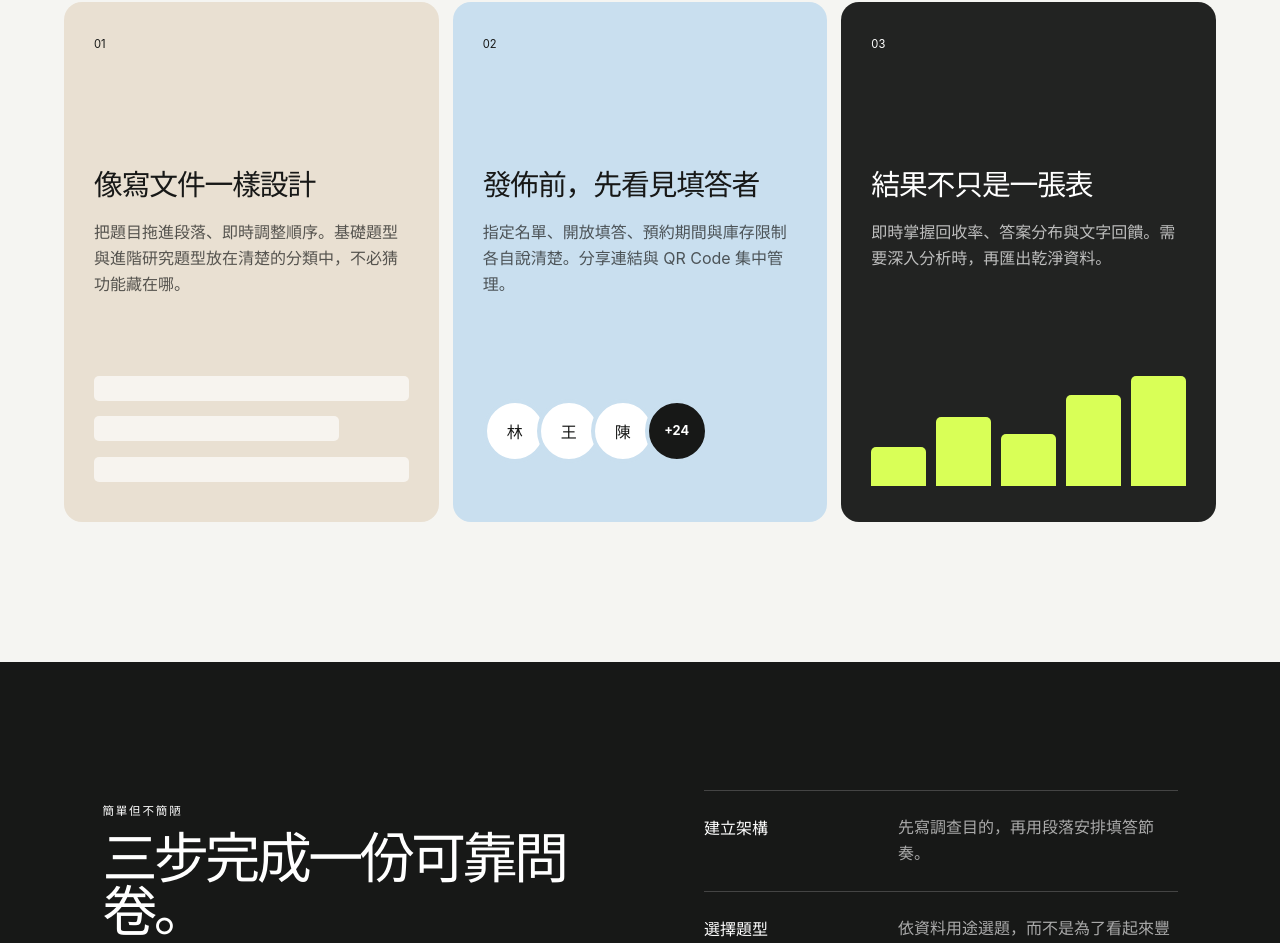
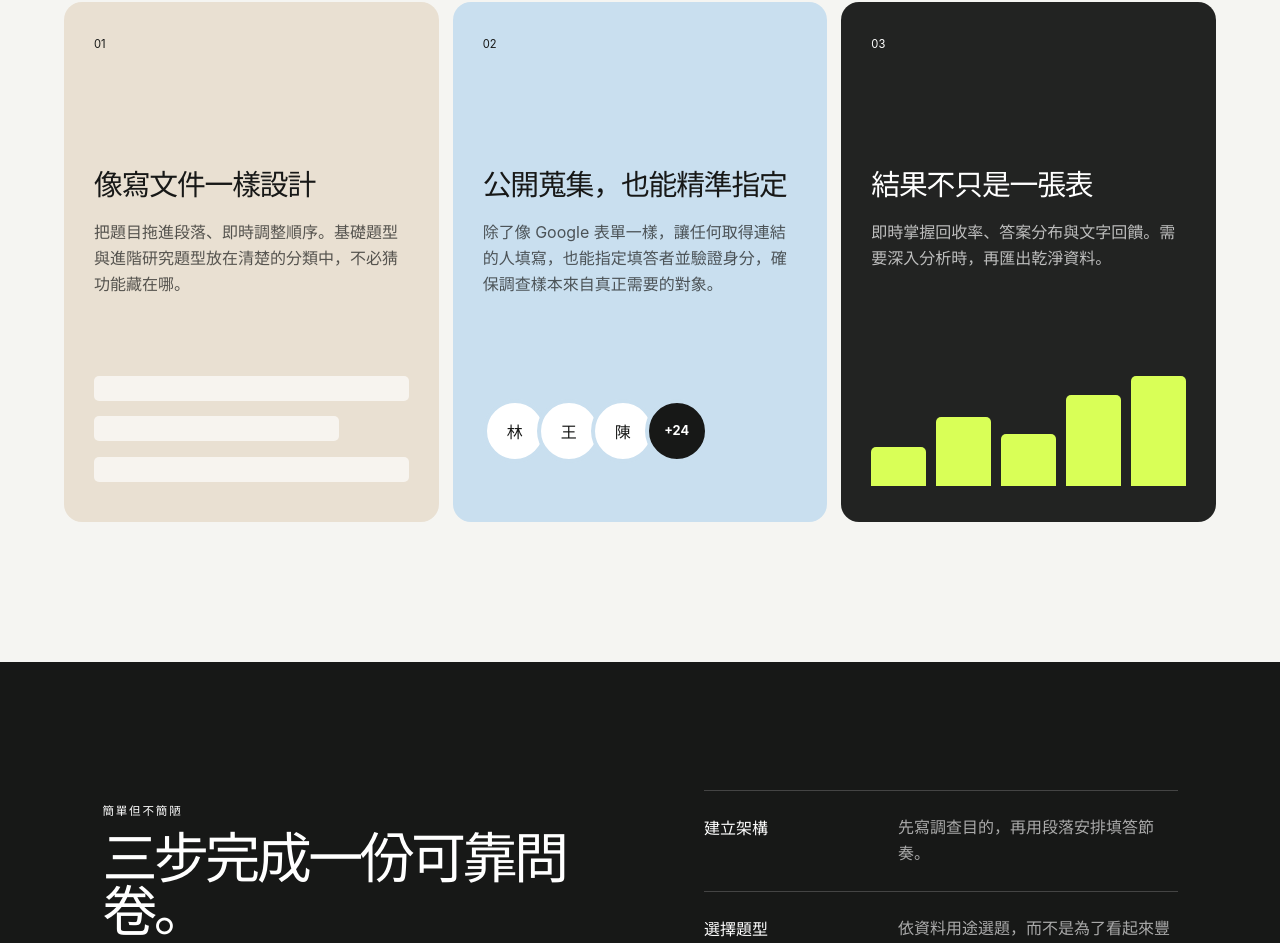
Before and after one commit to kgilife/survey-system, a React (Vite) app in the folder frontend/: page / in a window 1280 px wide. Shown: the part 1464-2407 px from the top of the page. Built offline with nearby package versions, Linux system fonts and the light colour scheme.

Commit message:
Auto deploy

```diff
--- a/frontend/src/Landing.jsx
+++ b/frontend/src/Landing.jsx
@@ -100,7 +100,7 @@ export default function Landing() {
         <h2>少一點設定，多一點理解。</h2>
         <div className="feature-grid">
           <article className="feature-card warm"><span className="feature-no">01</span><h3>像寫文件一樣設計</h3><p>把題目拖進段落、即時調整順序。基礎題型與進階研究題型放在清楚的分類中，不必猜功能藏在哪。</p><div className="feature-visual lines"><i/><i/><i/></div></article>
-          <article className="feature-card blue"><span className="feature-no">02</span><h3>發佈前，先看見填答者</h3><p>指定名單、開放填答、預約期間與庫存限制各自說清楚。分享連結與 QR Code 集中管理。</p><div className="feature-visual people"><i>林</i><i>王</i><i>陳</i><b>+24</b></div></article>
+          <article className="feature-card blue"><span className="feature-no">02</span><h3>公開蒐集，也能精準指定</h3><p>除了像 Google 表單一樣，讓任何取得連結的人填寫，也能指定填答者並驗證身分，確保調查樣本來自真正需要的對象。</p><div className="feature-visual people"><i>林</i><i>王</i><i>陳</i><b>+24</b></div></article>
           <article className="feature-card ink"><span className="feature-no">03</span><h3>結果不只是一張表</h3><p>即時掌握回收率、答案分布與文字回饋。需要深入分析時，再匯出乾淨資料。</p><div className="feature-visual chart"><i/><i/><i/><i/><i/></div></article>
         </div>
       </section>
```
